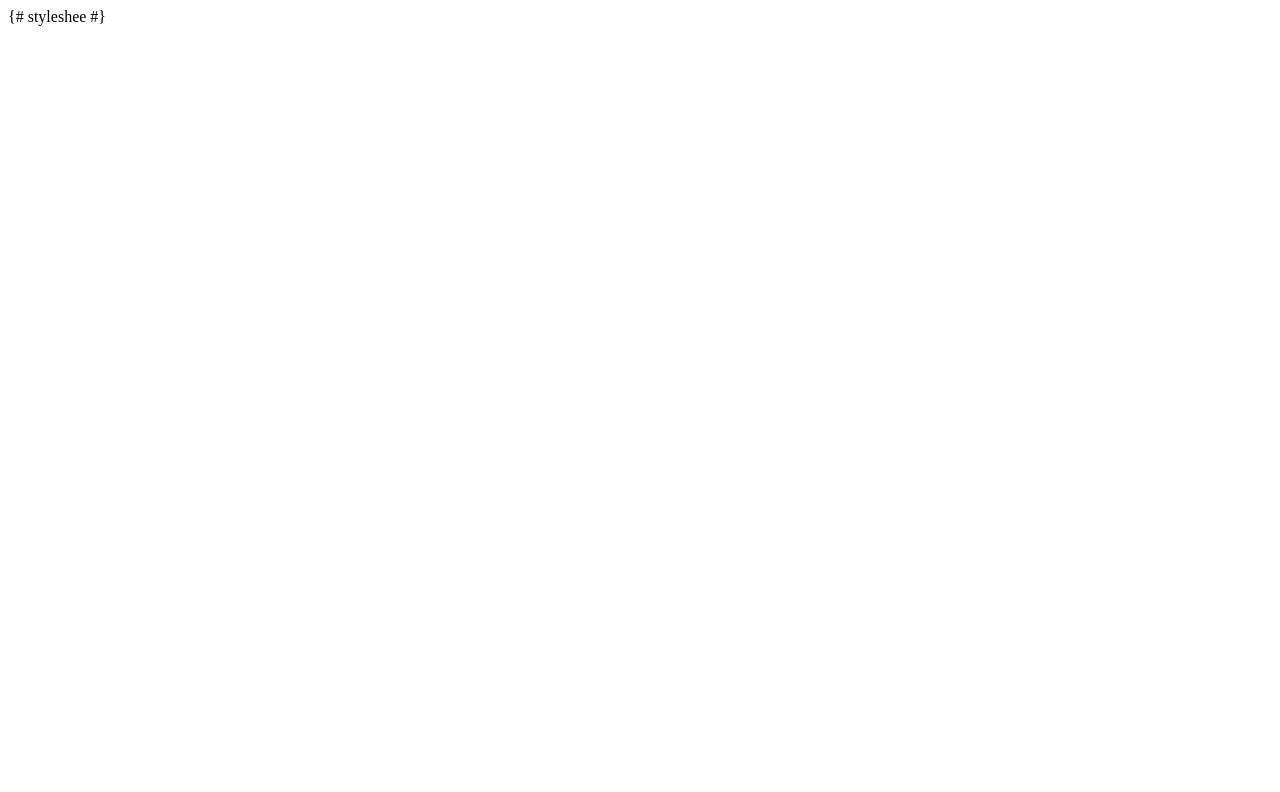
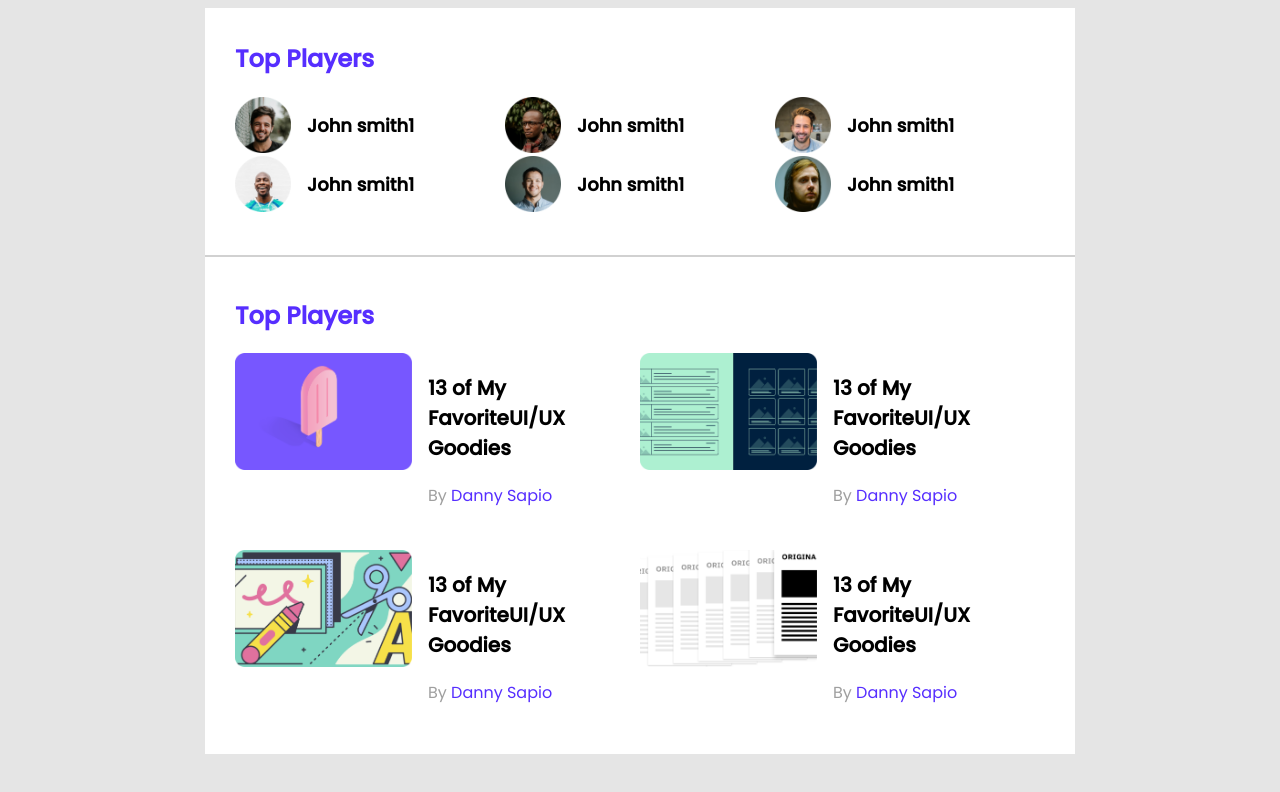
Before and after one commit to Samsuddin-Shohan/leaderboard-css3, a plain HTML site: page index.html in a window 1280 px wide. Drawn offline with Linux system fonts and the light colour scheme.

Commit message:
blog added

```diff
--- a/index.html
+++ b/index.html
@@ -5,10 +5,87 @@
     <meta http-equiv="X-UA-Compatible" content="IE=edge">
     <meta name="viewport" content="width=device-width, initial-scale=1.0">
     <title>LeaderBoard</title>
-    {# styleshee #}
+
     <link rel="stylesheet" href="/styles/style.css">
+    <link rel="preconnect" href="https://fonts.googleapis.com">
+    <link rel="preconnect" href="https://fonts.gstatic.com" crossorigin>
+    <link href="https://fonts.googleapis.com/css2?family=Montserrat&family=Poppins:wght@400;500&display=swap" rel="stylesheet">
 </head>
 <body>
+    <!--Header Start-->
+    <header>
+
+    </header>
+    <!--header end-->
+
+    <!--main start-->
+
+    <main>
+        <!--top blogs and top players-->
+        <section class="container">
+            <div class="top-players">
+                <h2 class="section-title">Top Players</h2>
+                <div class="players">
+                  <div class="player"><img src="/images/players/player-1.png" alt=""><h3 class = "player-name" class = "player-name">John smith1</h3></div>
+                  <div class="player"><img src="/images/players/player-2.png" alt=""><h3 class = "player-name">John smith1</h3></div>
+                  <div class="player"><img src="/images/players/player-3.png" alt=""><h3 class = "player-name">John smith1</h3></div>
+                  <div class="player"><img src="/images/players/player-4.png" alt=""><h3 class = "player-name">John smith1</h3></div>
+                  <div class="player"><img src="/images/players/player-5.png" alt=""><h3 class = "player-name">John smith1</h3></div>
+                  <div class="player"><img src="/images/players/player-6.png" alt=""><h3 class = "player-name">John smith1</h3></div>
+
+                </div>
+
+            </div>
+            <hr>
+            <div class="top-blogs">
+                <h2 class="section-title">Top Players</h2>
+                <div class="blogs">
+                    <article class="blog">
+                        <div class="thumbnail">
+                            <img src="/images/blogs/blog-1.png" alt="">
+                        </div>
+                        <div class="blog-info">
+                            <h3 class="blog-title">13 of My FavoriteUI/UX Goodies</h3>
+                            <p class="blog-author">By <a href="http://" target="_blank" rel="noopener noreferrer">Danny Sapio</a></p>
+                        </div>
+                    </article>
+                    <article class="blog">
+                        <div class="thumbnail">
+                            <img src="/images/blogs/blog-2.png" alt="">
+                        </div>
+                        <div class="blog-info">
+                            <h3 class="blog-title">13 of My FavoriteUI/UX Goodies</h3>
+                            <p class="blog-author">By <a href="http://" target="_blank" rel="noopener noreferrer">Danny Sapio</a></p>
+                        </div>
+                    </article>
+                    <article class="blog">
+                        <div class="thumbnail">
+                            <img src="/images/blogs/blog-3.png" alt="">
+                        </div>
+                        <div class="blog-info">
+                            <h3 class="blog-title">13 of My FavoriteUI/UX Goodies</h3>
+                            <p class="blog-author">By <a href="http://" target="_blank" rel="noopener noreferrer">Danny Sapio</a></p>
+                        </div>
+                    </article>
+                    <article class="blog">
+                        <div class="thumbnail">
+                            <img src="/images/blogs/blog-4.png" alt="">
+                        </div>
+                        <div class="blog-info">
+                            <h3 class="blog-title">13 of My FavoriteUI/UX Goodies</h3>
+                            <p class="blog-author">By <a href="http://" target="_blank" rel="noopener noreferrer">Danny Sapio</a></p>
+                        </div>
+                    </article>
+                </div>
+            </div>
+
+        </section>
+         <!--Latest courses-->
+        <section>
+
+        </section>
+    </main>
+    <!--main end-->
 
 </body>
 </html>
--- a/styles/style.css
+++ b/styles/style.css
@@ -0,0 +1,73 @@
+/*utility*/
+body {
+  font-family: "Poppins", sans-serif;
+  background-color: #e5e5e5;
+}
+main {
+  display: flex;
+  justify-content: center;
+}
+.container {
+  background-color: white;
+  width: 870px;
+}
+
+/*top players style*/
+.top-players {
+  padding: 13px 30px 33px;
+}
+.section-title {
+  color: #562eff;
+  font-size: 24px;
+}
+.players {
+  display: grid;
+  grid-template-columns: repeat(3, 1fr);
+}
+.player {
+  display: flex;
+  align-items: center;
+}
+.player img {
+  height: 56px;
+  width: 56px;
+}
+.player-name {
+  margin: 16px;
+  font-size: 18px;
+}
+hr {
+  border: 1px solid #d1d1d1;
+}
+
+/*top blogs style*/
+.top-blogs {
+  padding: 13px 30px 33px;
+}
+.blogs {
+  display: grid;
+  grid-template-columns: repeat(2, 1fr);
+  grid-row-gap: 26px;
+}
+.blog {
+  display: flex;
+}
+.blog-info {
+  margin-left: 16px;
+}
+.blog-title {
+  font-size: 20px;
+}
+.blog-author {
+  color: #9f9f9f;
+  font-size: 16px;
+}
+.blog-author a {
+  text-decoration: none;
+  color: #562eff;
+}
+
+.thumbnail img {
+  width: 177px;
+  height: 117px;
+}
```
